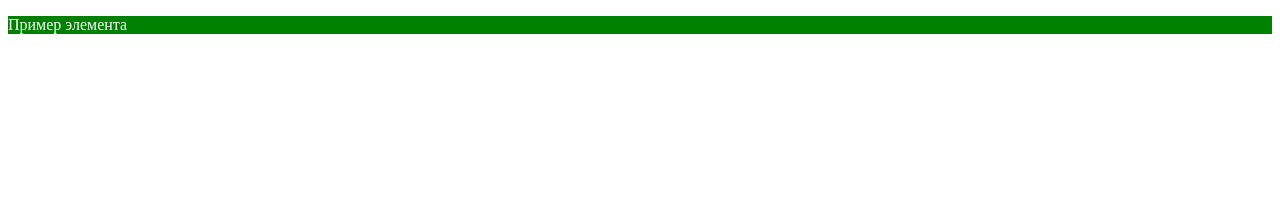
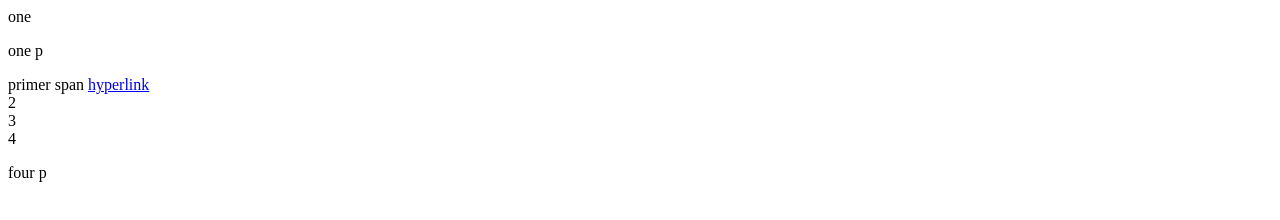
Before and after one commit to AlexSamoilov/JS, a plain HTML site: page JS 18-02/работа с DOM/index.html in a window 1280 px wide. Drawn offline with Linux system fonts and the light colour scheme.

Commit message:
DOM JS work

```diff
--- a/JS 18-02/работа с DOM/index.html
+++ b/JS 18-02/работа с DOM/index.html
@@ -9,8 +9,18 @@
   <title>Работа с DOM</title>
 </head>
 <body>
+	<!-- <div id="out"></div> -->
 
-	<div id="out"></div>
+	<div>
+		one
+		<p>one p</p>
+		<span>primer span</span>
+		<a href="#">hyperlink</a>
+	</div>
+
+	<div> 2 </div>
+	<div> 3 </div>
+	<div id="four4"> 4 <p>four p</p></div>
 
 </body>
 </html>
--- a/JS 18-02/работа с DOM/script.js
+++ b/JS 18-02/работа с DOM/script.js
@@ -1,12 +1,49 @@
 // document.querySelector('#out').innerHTML = '<p>Пример</p>';
 
-var p = document.createElement('p');
-p.innerHTML = 'Пример элемента';
-p.classList.add('main', 'green');
+// var p = document.createElement('p');
+// p.innerHTML = 'Пример элемента';
+// p.classList.add('main', 'green');
 
-// document.body.appendChild(p);
+// // document.body.appendChild(p);
 
-var myDiv = document.querySelector('#out');
-document.body.insertBefore(p, myDiv);
+// var myDiv = document.querySelector('#out');
+// document.body.insertBefore(p, myDiv);
 
-console.log(p);
+// console.log(p);
+
+//DOM part 2
+
+// var div4 = document.getElementById('four4'); // 1 элемент
+// // var p = div4.getElementsByTagName('p');
+// // var div = document.getElementsByTagName('div'); //всегда массив
+// // console.log(div);
+// var p = document.getElementsByClassName('test');
+// console.log(p);
+// div[2].style.background = 'yellow';
+//-------------------------------------------------
+// var div = document.querySelector('div'); //CSS selector - first single element
+// // var p = document.querySelector('div').querySelector('p');
+// var p = document.querySelector('div p');
+// var p4 = document.querySelector('#four4 p');
+// console.log(div);
+// console.log(p);
+//-------------------------------------------------
+// var div2 = document.querySelectorAll('div'); //collection div
+// console.log(div2);
+// var div2 = document.querySelectorAll('div p');
+// four4.style.background = 'red';
+//--------------------------------------------------
+
+var div = document.querySelector('div');
+var child = div.childNodes; //все узлы (+текстовые, +переносы строки, +пробелы)
+// console.log(child);
+// console.log(div.firstChild);
+// console.log(div.lastChild);
+child = div.children;
+console.log(child);
+
+var hyper = document.querySelector('a');
+console.log(hyper.parentElement);
+console.log(hyper.parentElement.parentElement);
+console.log(hyper.parentElement.nextElementSibling);
+console.log(hyper.parentElement.prevElementSibling);
```
